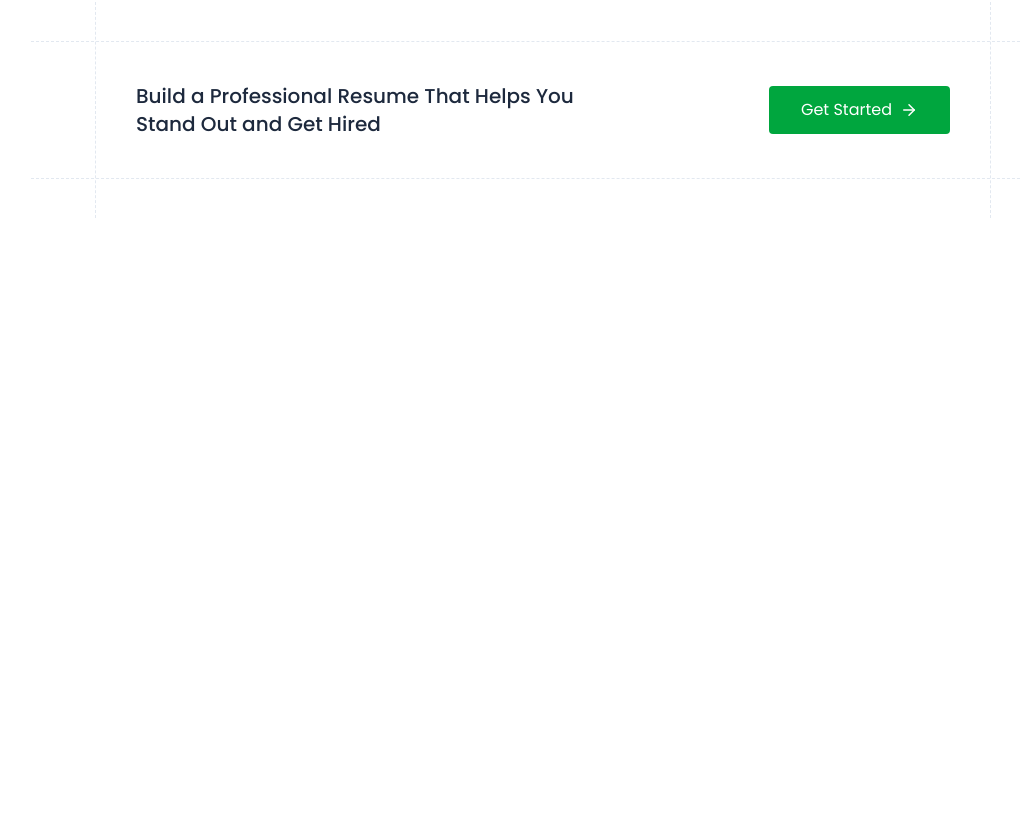
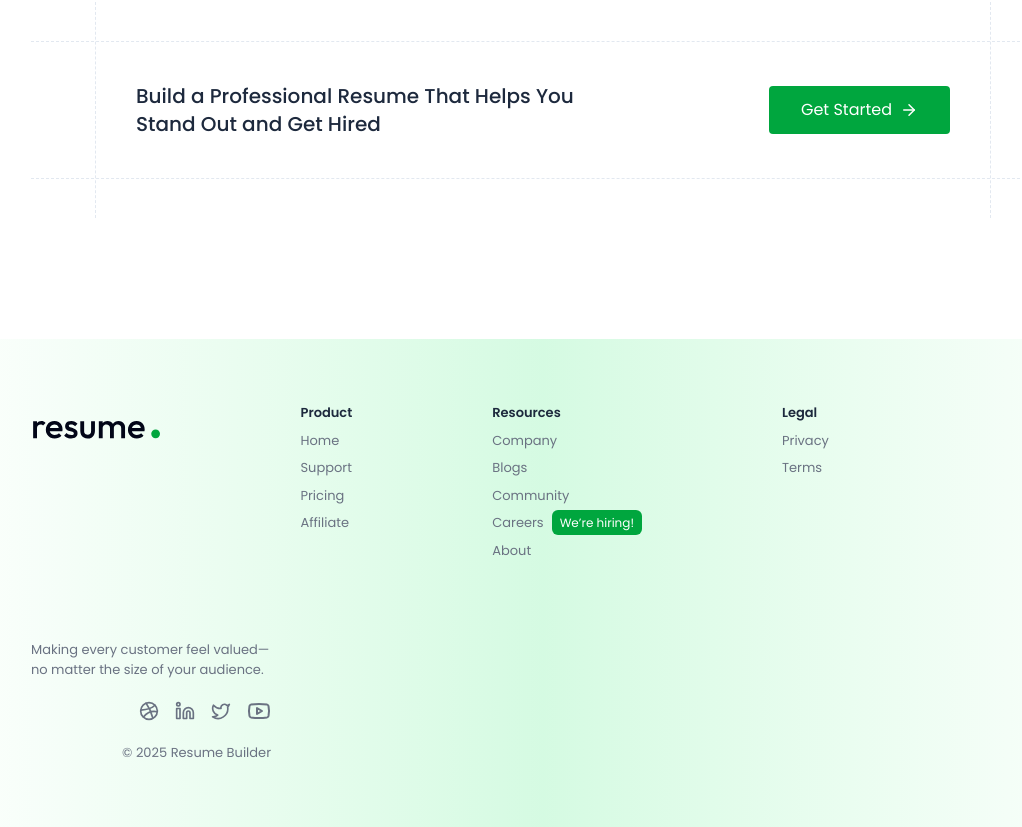
Before and after one commit to Tanish-Tandon/RESUME_BUILDER_, a React (Vite) app in the folder client/: page / in a window 1280 px wide. Shown: the part 2137-2964 px from the top of the page, without its empty margins (97-1119 px from the left). Before the commit the page ends 2355 px from the top, so only its background shows below. Built offline with nearby package versions, Linux system fonts and the light colour scheme.

Commit message:
ADD FOOTER COMPONENT

```diff
--- /dev/null
+++ b/client/src/components/home/Footer.jsx
@@ -0,0 +1,87 @@
+import React from 'react'
+
+const Footer = () => {
+  return (
+    <>
+
+<footer className="flex flex-wrap justify-center lg:justify-between overflow-hidden gap-10 md:gap-20 py-16 px-6 md:px-16 lg:px-24 xl:px-32 text-[13px] text-gray-500 bg-gradient-to-r from-white via-green-200/60 to-white mt-40">
+        <div className="flex flex-wrap items-start gap-10 md:gap-[60px] xl:gap-[140px]">
+            <a href="#">
+                <img src="/logo.svg" alt="logo" className="h-11 w-auto" />
+            </a>
+            <div>
+                <p className="text-slate-800 font-semibold">Product</p>
+                <ul className="mt-2 space-y-2">
+                    <li><a href="/" className="hover:text-green-600 transition">Home</a></li>
+                    <li><a href="/" className="hover:text-green-600 transition">Support</a></li>
+                    <li><a href="/" className="hover:text-green-600 transition">Pricing</a></li>
+                    <li><a href="/" className="hover:text-green-600 transition">Affiliate</a></li>
+                </ul>
+            </div>
+            <div>
+                <p className="text-slate-800 font-semibold">Resources</p>
+                <ul className="mt-2 space-y-2">
+                    <li><a href="/" className="hover:text-green-600 transition">Company</a></li>
+                    <li><a href="/" className="hover:text-green-600 transition">Blogs</a></li>
+                    <li><a href="/" className="hover:text-green-600 transition">Community</a></li>
+                    <li><a href="/" className="hover:text-green-600 transition">Careers<span className="text-xs text-white bg-green-600 rounded-md ml-2 px-2 py-1">We’re hiring!</span></a></li>
+                    <li><a href="/" className="hover:text-green-600 transition">About</a></li>
+                </ul>
+            </div>
+            <div>
+                <p className="text-slate-800 font-semibold">Legal</p>
+                <ul className="mt-2 space-y-2">
+                    <li><a href="/" className="hover:text-green-600 transition">Privacy</a></li>
+                    <li><a href="/" className="hover:text-green-600 transition">Terms</a></li>
+                </ul>
+            </div>
+        </div>
+        <div className="flex flex-col max-md:items-center max-md:text-center gap-2 items-end">
+            <p className="max-w-60">Making every customer feel valued—no matter the size of your audience.</p>
+            <div className="flex items-center gap-4 mt-3">
+                <a href="https://dribbble.com/" target="_blank" rel="noreferrer">
+                    <svg xmlns="http://www.w3.org/2000/svg" width="24" height="24" viewBox="0 0 24 24" fill="none" stroke="currentColor" strokeWidth="2" strokeLinecap="round" strokeLinejoin="round" className="lucide lucide-dribbble size-5 hover:text-green-500" aria-hidden="true">
+                        <circle cx="12" cy="12" r="10"></circle>
+                        <path d="M19.13 5.09C15.22 9.14 10 10.44 2.25 10.94"></path>
+                        <path d="M21.75 12.84c-6.62-1.41-12.14 1-16.38 6.32"></path>
+                        <path d="M8.56 2.75c4.37 6 6 9.42 8 17.72"></path>
+                    </svg>
+                </a>
+                <a href="https://www.linkedin.com/company/" target="_blank" rel="noreferrer">
+                    <svg xmlns="http://www.w3.org/2000/svg" width="24" height="24" viewBox="0 0 24 24" fill="none" stroke="currentColor" strokeWidth="2" strokeLinecap="round" strokeLinejoin="round" className="lucide lucide-linkedin size-5 hover:text-green-500" aria-hidden="true">
+                        <path d="M16 8a6 6 0 0 1 6 6v7h-4v-7a2 2 0 0 0-2-2 2 2 0 0 0-2 2v7h-4v-7a6 6 0 0 1 6-6z"></path>
+                        <rect width="4" height="12" x="2" y="9"></rect>
+                        <circle cx="4" cy="4" r="2"></circle>
+                    </svg>
+                </a>
+                <a href="https://x.com/" target="_blank" rel="noreferrer">
+                    <svg xmlns="http://www.w3.org/2000/svg" width="24" height="24" viewBox="0 0 24 24" fill="none" stroke="currentColor" strokeWidth="2" strokeLinecap="round" strokeLinejoin="round" className="lucide lucide-twitter size-5 hover:text-green-500" aria-hidden="true">
+                        <path
+                            d="M22 4s-.7 2.1-2 3.4c1.6 10-9.4 17.3-18 11.6 2.2.1 4.4-.6 6-2C3 15.5.5 9.6 3 5c2.2 2.6 5.6 4.1 9 4-.9-4.2 4-6.6 7-3.8 1.1 0 3-1.2 3-1.2z">
+                        </path>
+                    </svg>
+                </a>
+                <a href="https://www.youtube.com/" target="_blank" rel="noreferrer">
+                    <svg xmlns="http://www.w3.org/2000/svg" width="24" height="24" viewBox="0 0 24 24" fill="none" stroke="currentColor" strokeWidth="2" strokeLinecap="round" strokeLinejoin="round" className="lucide lucide-youtube size-6 hover:text-green-500" aria-hidden="true">
+                        <path d="M2.5 17a24.12 24.12 0 0 1 0-10 2 2 0 0 1 1.4-1.4 49.56 49.56 0 0 1 16.2 0A2 2 0 0 1 21.5 7a24.12 24.12 0 0 1 0 10 2 2 0 0 1-1.4 1.4 49.55 49.55 0 0 1-16.2 0A2 2 0 0 1 2.5 17">
+                        </path>
+                        <path d="m10 15 5-3-5-3z"></path>
+                    </svg>
+                </a>
+            </div>
+            <p className="mt-3 text-center">© 2025 Resume Builder</p>
+        </div>
+    </footer>
+
+       <style>{`
+        @import url('https://fonts.googleapis.com/css2?family=Poppins:ital,wght@0,100;0,200;0,300;0,400;0,500;0,600;0,700;0,800;0,900;1,100;1,200;1,300;1,400;1,500;1,600;1,700;1,800;1,900&display=swap');
+
+        * {
+            font-family: 'Poppins', sans-serif;
+        }
+    `}</style>
+    </>
+  )
+}
+
+export default Footer
--- a/client/src/pages/Home.jsx
+++ b/client/src/pages/Home.jsx
@@ -4,6 +4,7 @@
 import Features from '../components/home/Features'
 import Testimonial from '../components/home/Testimonial'
 import CallToAction from '../components/home/CallToAction'
+import Footer from '../components/home/Footer'
 
 const Home = () => {
   return (
@@ -14,6 +15,7 @@
         <Features />
         <Testimonial />
         <CallToAction />
+        <Footer />
 
 
 
```
